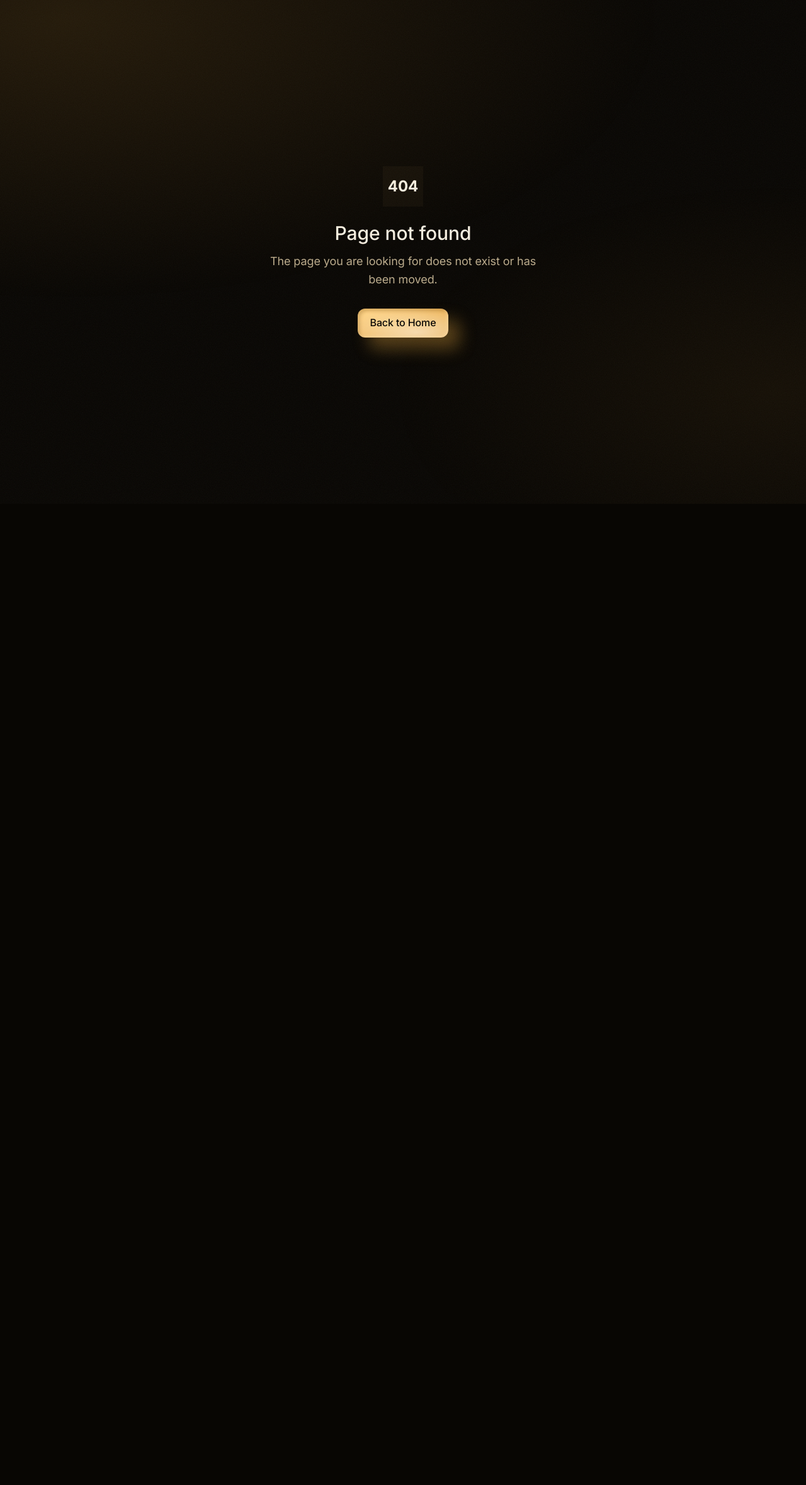
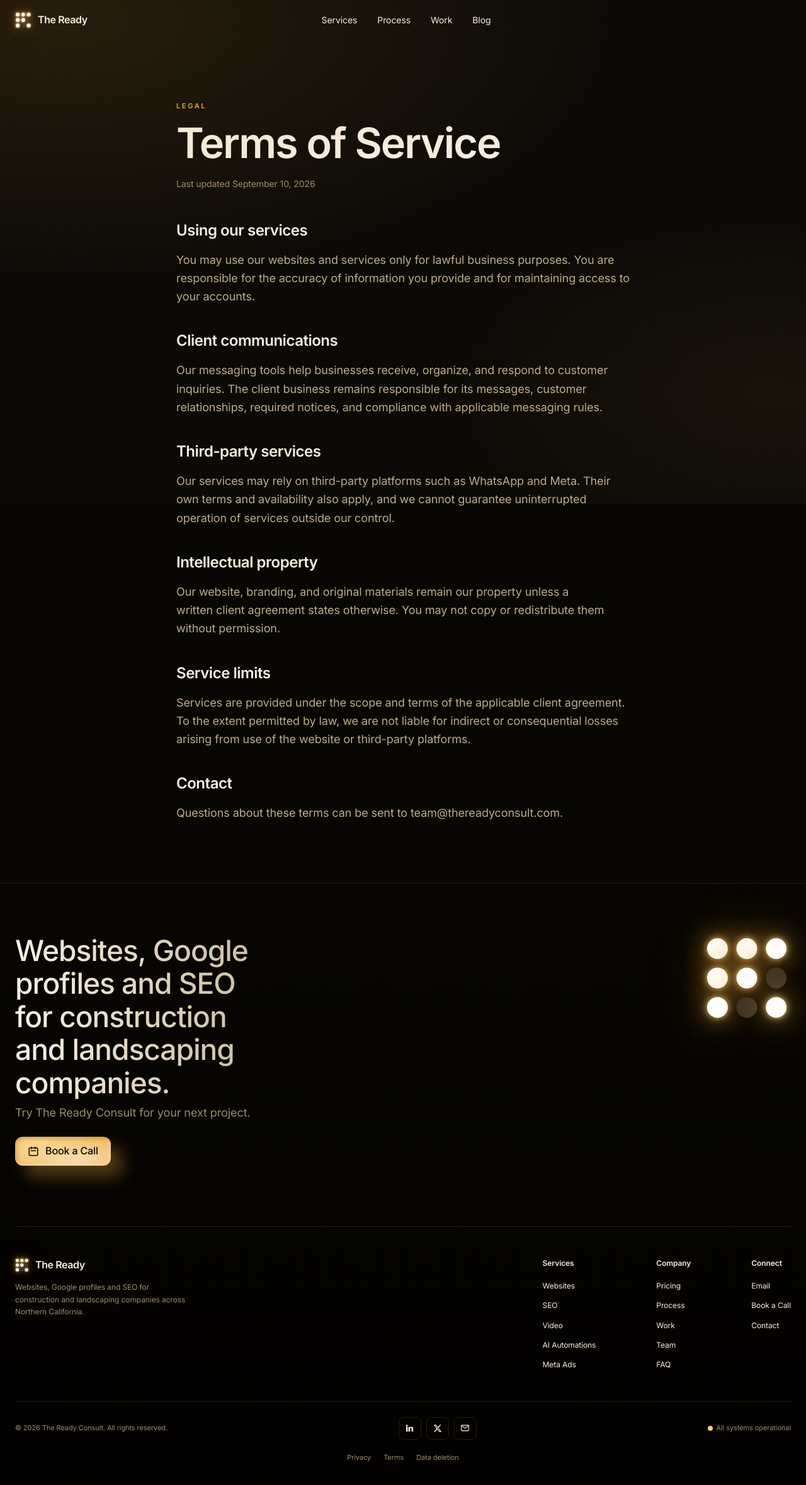
Before and after one commit to jamil-theready/the-ready-consult-website, a Next.js app: page /terms in a window 1280 px wide. Before the commit this address had no page. Shown: the top 2358 px of the page at 63% size. Before the commit the page ends 800 px from the top, so only its background shows below. Built offline with nearby package versions, Linux system fonts and the light colour scheme.

Commit message:
feat: add Meta compliance pages

```diff
--- /dev/null
+++ b/src/app/data-deletion/page.tsx
@@ -0,0 +1,12 @@
+import type { Metadata } from "next";
+import LegalPage from "@/components/LegalPage";
+
+export const metadata: Metadata = { title: "Data Deletion Instructions | The Ready Consult", alternates: { canonical: "/data-deletion" } };
+
+export default function DataDeletionPage() {
+  return <LegalPage title="Data Deletion Instructions" updated="September 10, 2026" sections={[
+    { title: "Request deletion", paragraphs: ["Email team@thereadyconsult.com with the subject “Data deletion request.” Include the name, phone number or email address associated with the data and the business you contacted so we can locate the correct record."] },
+    { title: "What happens next", paragraphs: ["We will acknowledge the request, verify that you are authorized to make it, and delete or anonymize eligible information from systems we control. We will normally complete verified requests within 30 days and will tell you if more time is required."] },
+    { title: "Information we may retain", paragraphs: ["We may retain limited information when required for security, fraud prevention, legal compliance, dispute resolution, or financial recordkeeping. Information held independently by a client or third-party platform must be requested from that organization directly."] },
+  ]} />;
+}
--- /dev/null
+++ b/src/app/privacy/page.tsx
@@ -0,0 +1,15 @@
+import type { Metadata } from "next";
+import LegalPage from "@/components/LegalPage";
+
+export const metadata: Metadata = { title: "Privacy Policy | The Ready Consult", alternates: { canonical: "/privacy" } };
+
+export default function PrivacyPage() {
+  return <LegalPage title="Privacy Policy" updated="September 10, 2026" sections={[
+    { title: "What we collect", paragraphs: ["When you contact us or a business we support, we may process your name, phone number, email address, message content, and related conversation details. We also collect basic website usage data through analytics tools."] },
+    { title: "How we use information", paragraphs: ["We use this information to deliver requested services, route inquiries, support customer conversations, improve our services, protect our systems, and meet legal obligations. We do not sell personal information."] },
+    { title: "Messaging and platform data", paragraphs: ["When a client uses our WhatsApp lead-management service, we process WhatsApp Platform Data only to receive and organize inquiries, notify the responsible business, and enable that business to respond. Each client controls its customer conversations."] },
+    { title: "Service providers and retention", paragraphs: ["We use service providers for messaging, hosting, analytics, and business operations. They may process information only to provide those services. We retain information only as long as reasonably needed for the service, security, recordkeeping, and legal requirements."] },
+    { title: "Your choices", paragraphs: ["You may request access, correction, or deletion of your personal information by emailing team@thereadyconsult.com. We may need to verify your identity before completing a request."] },
+    { title: "Contact", paragraphs: ["Questions about this policy can be sent to team@thereadyconsult.com."] },
+  ]} />;
+}
--- /dev/null
+++ b/src/app/terms/page.tsx
@@ -0,0 +1,15 @@
+import type { Metadata } from "next";
+import LegalPage from "@/components/LegalPage";
+
+export const metadata: Metadata = { title: "Terms of Service | The Ready Consult", alternates: { canonical: "/terms" } };
+
+export default function TermsPage() {
+  return <LegalPage title="Terms of Service" updated="September 10, 2026" sections={[
+    { title: "Using our services", paragraphs: ["You may use our websites and services only for lawful business purposes. You are responsible for the accuracy of information you provide and for maintaining access to your accounts."] },
+    { title: "Client communications", paragraphs: ["Our messaging tools help businesses receive, organize, and respond to customer inquiries. The client business remains responsible for its messages, customer relationships, required notices, and compliance with applicable messaging rules."] },
+    { title: "Third-party services", paragraphs: ["Our services may rely on third-party platforms such as WhatsApp and Meta. Their own terms and availability also apply, and we cannot guarantee uninterrupted operation of services outside our control."] },
+    { title: "Intellectual property", paragraphs: ["Our website, branding, and original materials remain our property unless a written client agreement states otherwise. You may not copy or redistribute them without permission."] },
+    { title: "Service limits", paragraphs: ["Services are provided under the scope and terms of the applicable client agreement. To the extent permitted by law, we are not liable for indirect or consequential losses arising from use of the website or third-party platforms."] },
+    { title: "Contact", paragraphs: ["Questions about these terms can be sent to team@thereadyconsult.com."] },
+  ]} />;
+}
--- a/src/components/Footer.tsx
+++ b/src/components/Footer.tsx
@@ -144,6 +144,11 @@ export default function Footer() {
             <span className="text-[11px] text-gray-400">All systems operational</span>
           </div>
         </div>
+        <nav aria-label="Legal" className="mt-5 flex flex-wrap justify-center gap-x-5 gap-y-2 text-[11px] text-gray-400">
+          <a href="/privacy" className="hover:text-navy transition-colors">Privacy</a>
+          <a href="/terms" className="hover:text-navy transition-colors">Terms</a>
+          <a href="/data-deletion" className="hover:text-navy transition-colors">Data deletion</a>
+        </nav>
       </div>
     </footer>
   );
--- /dev/null
+++ b/src/components/LegalPage.tsx
@@ -0,0 +1,30 @@
+import Navbar from "@/components/Navbar";
+import Footer from "@/components/Footer";
+
+type Section = { title: string; paragraphs: string[] };
+
+export default function LegalPage({ title, updated, sections }: { title: string; updated: string; sections: Section[] }) {
+  return (
+    <>
+      <Navbar />
+      <main id="main-content" className="pt-32 sm:pt-40 pb-24">
+        <article className="max-w-3xl mx-auto px-6">
+          <p className="text-[11px] tracking-[0.24em] uppercase text-amber font-semibold">Legal</p>
+          <h1 className="mt-4 text-[clamp(2.5rem,5.2vw,4.5rem)] font-semibold leading-[1.02] tracking-[-0.03em] text-navy">{title}</h1>
+          <p className="mt-5 text-sm text-gray-400">Last updated {updated}</p>
+          <div className="mt-12 space-y-10">
+            {sections.map((section) => (
+              <section key={section.title}>
+                <h2 className="text-2xl font-semibold text-navy tracking-[-0.02em]">{section.title}</h2>
+                <div className="mt-4 space-y-4 text-gray-500 leading-relaxed">
+                  {section.paragraphs.map((paragraph) => <p key={paragraph}>{paragraph}</p>)}
+                </div>
+              </section>
+            ))}
+          </div>
+        </article>
+      </main>
+      <Footer />
+    </>
+  );
+}
```
